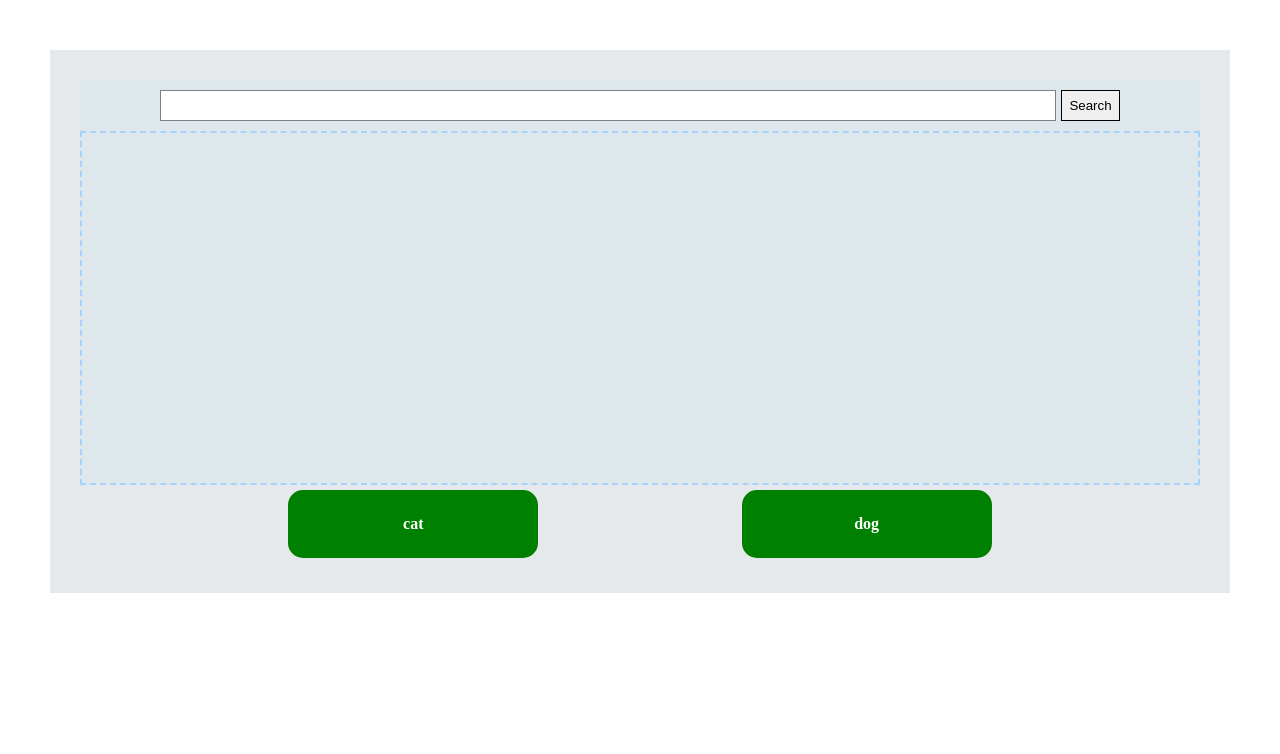
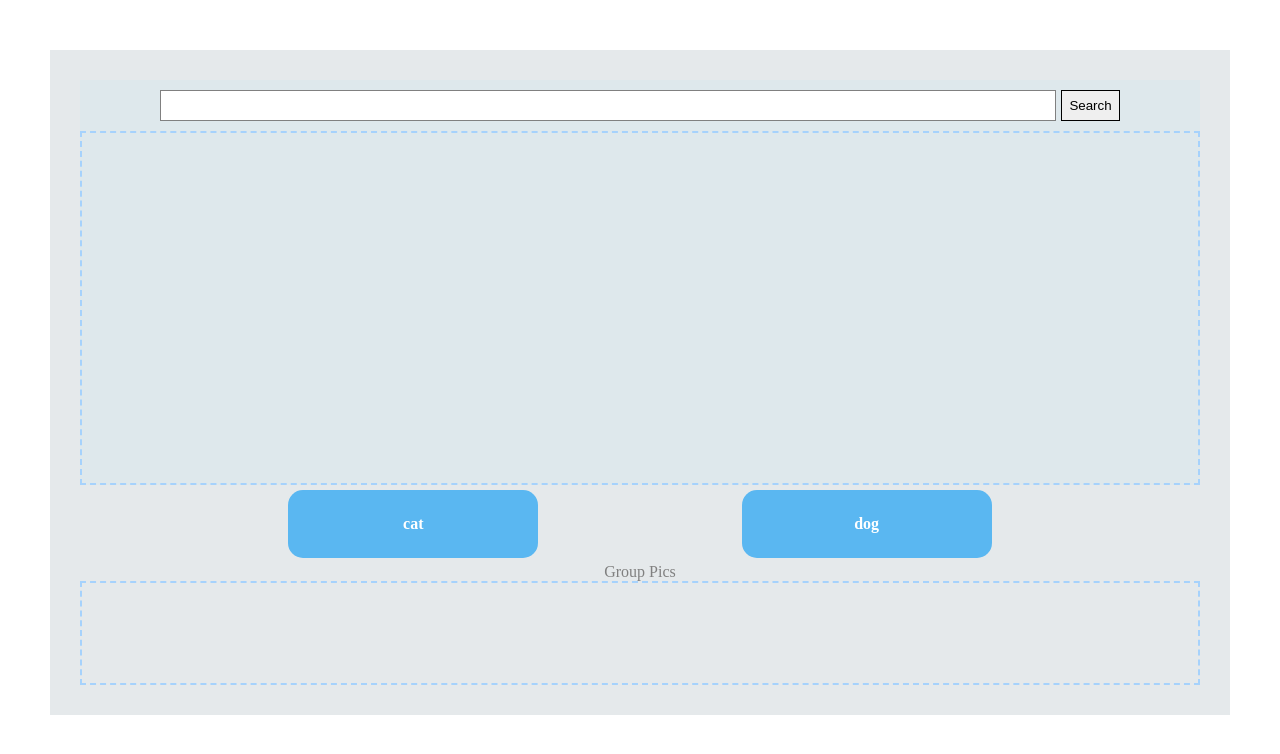
Before and after one commit to karenbarseghyan/flickr-search-react, a React (Create React App) app: page / in a window 1280 px wide. Shown: the top 754 px of the page. Built offline with nearby package versions, Linux system fonts and the light colour scheme.

Commit message:
Final Design

```diff
--- a/src/components/Search.css
+++ b/src/components/Search.css
@@ -51,15 +51,15 @@ a:focus, a:active {outline:none}
     height: 25%;
 }
 
+.image-design {
+    width:120px;
+    height: 150px;
+    padding: 5px;
+}
+
 .tag-container {
     display: flex;
     justify-content: space-evenly;
-    padding: 5px;
-}
-
-.image-design {
-    width:120px;
-    height: 150px;
     padding: 5px;
 }
 
@@ -67,8 +67,17 @@ a:focus, a:active {outline:none}
     color:white;
     font-weight: 800;
     padding: 25px;
-    background: green;
+    background: #5ab7f1;
     min-width: 200px;
     border-radius: 15px;
+}
 
+.group-pics-title {
+    color:grey;
 }
+
+.group-pics-container{
+    min-width: 100px;
+    min-height: 100px;
+    border: 2px dashed rgb(166, 210, 252)
+}
--- a/src/components/Search.js
+++ b/src/components/Search.js
@@ -63,7 +63,10 @@ const Photos = () => {
         <p className="tag-item">dog</p>
       </div>
       <div>
+        <div className="group-pics-title">Group Pics</div>
+        <div className="group-pics-container">
 
+        </div>
       </div>
     </div>
   );
```
